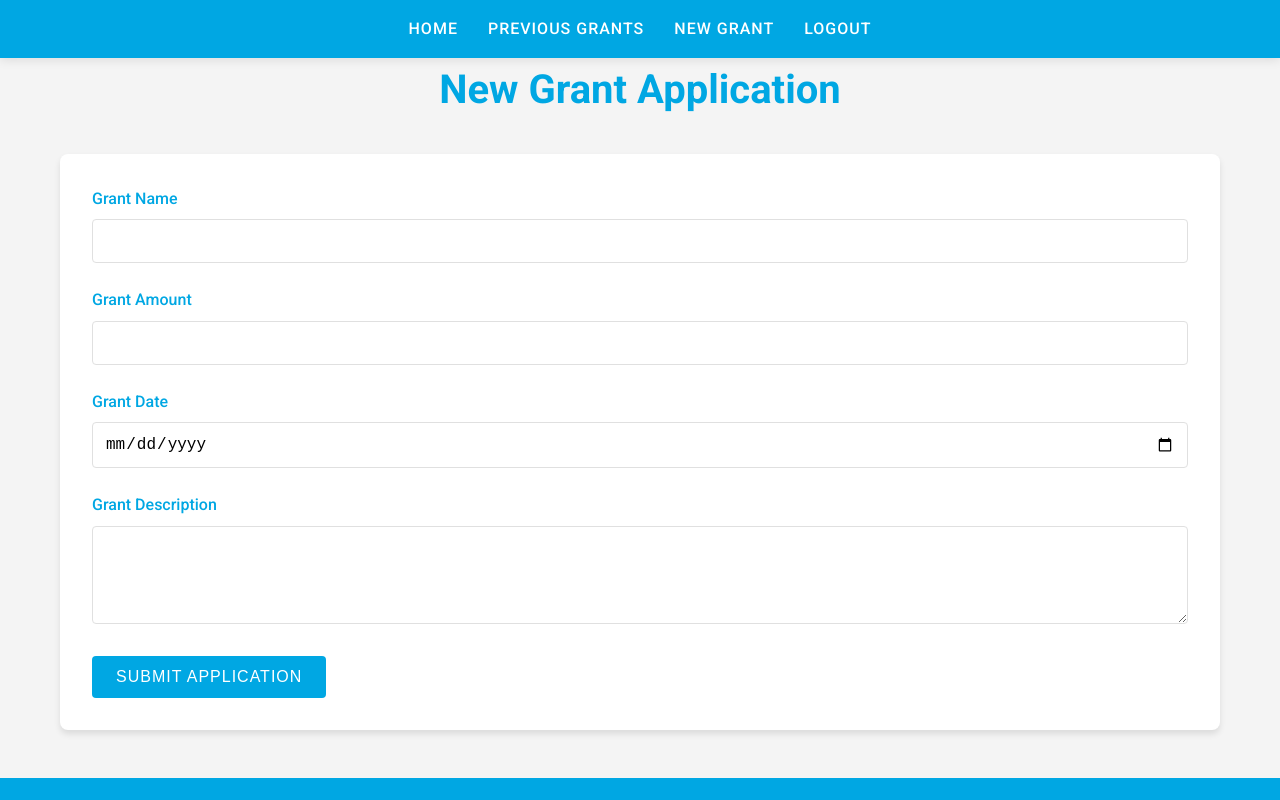
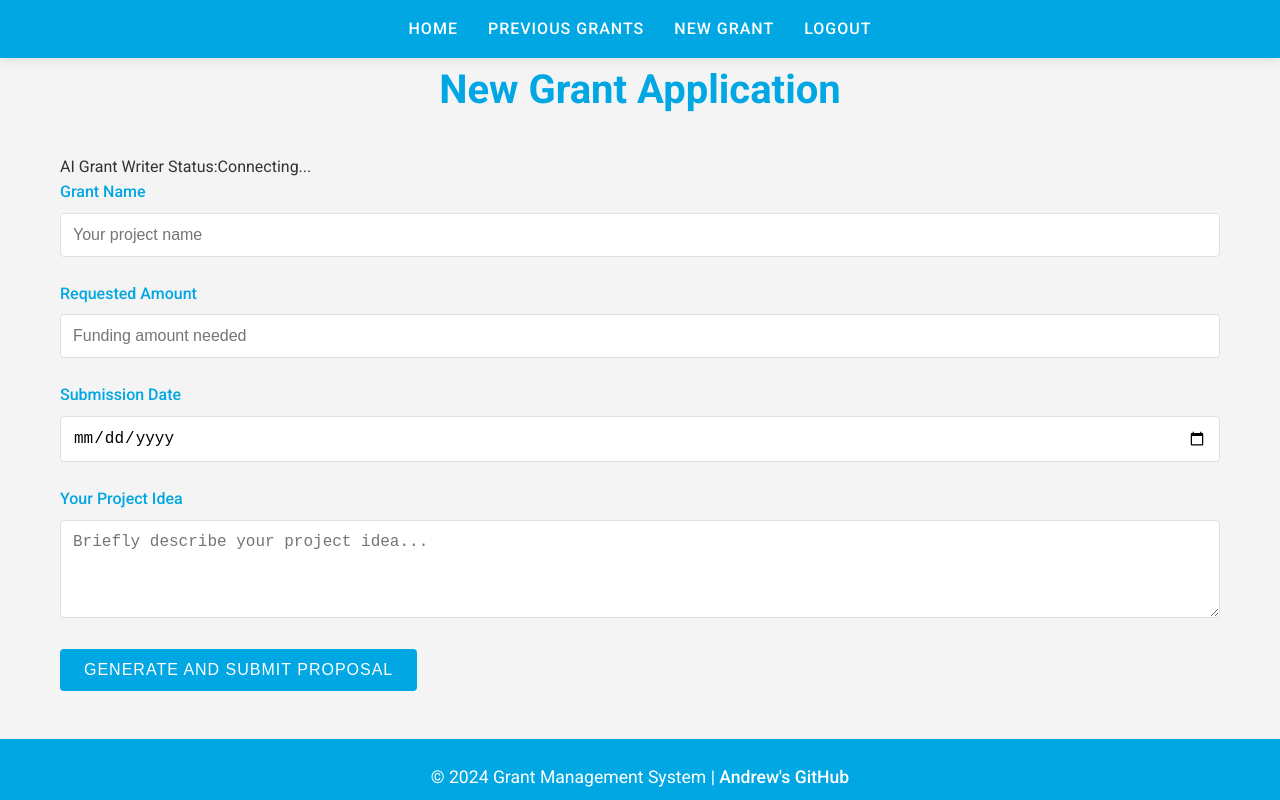
Before and after one commit to riverkusmon/cs260, a React (Vite) app: page /new-grant in a window 1280 px wide. Shown: the top 800 px of the page. Built offline with nearby package versions, Linux system fonts and the light colour scheme; no server answers; sample sign-in values are in the browser's storage.

Commit message:
am hitting my backend up for the grant genearation

```diff
--- a/src/pages/NewGrant.jsx
+++ b/src/pages/NewGrant.jsx
@@ -1,19 +1,73 @@
-import { useState } from 'react';
+import { useState, useEffect, useRef } from 'react';
 import { useNavigate } from 'react-router-dom';
+import ReactMarkdown from 'react-markdown';
 
 export default function NewGrant() {
     const navigate = useNavigate();
-    const [name, setName] = useState('');
-    const [amount, setAmount] = useState('');
-    const [date, setDate] = useState('');
-    const [description, setDescription] = useState('');
+    const [formData, setFormData] = useState({
+        name: '',
+        amount: '',
+        date: '',
+        idea: '',
+    });
+    const [generatedProposal, setGeneratedProposal] = useState('');
     const [submitting, setSubmitting] = useState(false);
     const [error, setError] = useState(null);
+    const [wsStatus, setWsStatus] = useState('Connecting...');
+    const [isWriting, setIsWriting] = useState(false);
+    const wsRef = useRef(null);
+    const proposalRef = useRef(null);
+    const formDataRef = useRef(formData);
 
-    const handleSubmit = async (e) => {
-        e.preventDefault();
+    useEffect(() => {
+        formDataRef.current = formData;
+    }, [formData]);
+
+    useEffect(() => {
+        connectWebSocket();
+        return () => cleanupWebSocket();
+    }, []);
+
+    useEffect(() => {
+        console.log(formData, "this is the data");
+    }, [formData]);
+
+    const connectWebSocket = () => {
+        const ws = new WebSocket('ws://localhost:4000');
+        wsRef.current = ws;
+
+        ws.onopen = () => {
+            console.log('Connected to WebSocket');
+            setWsStatus('Connected');
+        };
+
+        ws.onmessage = handleWebSocketMessage;
+
+        ws.onerror = () => {
+            console.log('WebSocket error - attempting reconnection');
+            setWsStatus('Reconnecting...');
+            setIsWriting(false);
+        };
+
+        ws.onclose = (event) => {
+            console.log('WebSocket closed:', event.code, event.reason);
+            setWsStatus('Disconnected');
+            setIsWriting(false);
+            setTimeout(connectWebSocket, 3000);
+        };
+    };
+
+    const cleanupWebSocket = () => {
+        if (wsRef.current?.readyState === WebSocket.OPEN) {
+            wsRef.current.close(1000, 'Component unmounting');
+        }
+    };
+
+    const submitGrantApplication = async (proposalText) => {
         setSubmitting(true);
         setError(null);
+        const currentFormData = formDataRef.current;
+        console.log(currentFormData, proposalText, "this is the data for the submission");
 
         try {
             const response = await fetch('/api/grants', {
@@ -22,71 +76,199 @@ export default function NewGrant() {
                     'Content-Type': 'application/json',
                 },
                 body: JSON.stringify({
-                    name,
-                    amount,
-                    date,
-                    description
+                    ...currentFormData,
+                    description: proposalText
                 }),
             });
 
             if (!response.ok) {
-                throw new Error('Failed to submit grant');
+                throw new Error(await response.text());
             }
 
             await response.json();
             navigate('/previous-grants');
         } catch (err) {
             setError(err.message);
-        } finally {
             setSubmitting(false);
         }
     };
 
+    const handleWebSocketMessage = (event) => {
+        try {
+            const data = JSON.parse(event.data);
+            switch (data.type) {
+                case 'AI_SUGGESTION':
+                    setGeneratedProposal(data.suggestion);
+                    if (proposalRef.current) {
+                        proposalRef.current.scrollTop = proposalRef.current.scrollHeight;
+                    }
+                    break;
+                case 'WRITING_COMPLETE':
+                    setIsWriting(false);
+                    submitGrantApplication(data.finalProposal || generatedProposal);
+                    break;
+                case 'ERROR':
+                    setError(data.message);
+                    setIsWriting(false);
+                    break;
+                default:
+                    console.log('Unknown message type:', data.type);
+            }
+        } catch (error) {
+            console.error('Error parsing WebSocket message:', error);
+            setIsWriting(false);
+        }
+    };
+
+    const handleInputChange = (e) => {
+        const { name, value } = e.target;
+        setFormData(prev => ({
+            ...prev,
+            [name]: value
+        }));
+    };
+
+    const handleWriteGrant = () => {
+        if (!formData.idea) {
+            setError('Please provide your grant idea first');
+            return;
+        }
+
+        setIsWriting(true);
+        setError(null);
+        setGeneratedProposal('');
+        console.log(formData, "this is the data for the grant inside of the handle write grant");
+
+        if (wsRef.current?.readyState === WebSocket.OPEN) {
+            const message = {
+                type: 'WRITE_GRANT',
+                projectIdea: formData.idea,
+                details: {
+                    name: formData.name,
+                    requestedAmount: formData.amount,
+                    proposalDate: formData.date
+                }
+            };
+            wsRef.current.send(JSON.stringify(message));
+        } else {
+            setError('Connection to grant writer not available');
+            setIsWriting(false);
+            connectWebSocket();
+        }
+    };
+
     return (
-        <main className="container fade-in">
-            <h1>New Grant Application</h1>
-            {error && <div className="error-message">{error}</div>}
-            <form className="card" onSubmit={handleSubmit}>
-                <label htmlFor="grantName">Grant Name</label>
+        <main className="container max-w-4xl mx-auto p-4 space-y-6">
+            <h1 className="text-3xl font-bold">New Grant Application</h1>
+
+            <div className="text-sm">
+                AI Grant Writer Status:
+                <span className={`ml-2 ${wsStatus === 'Connected' ? 'text-green-600' : 'text-red-600'}`}>
+                    {wsStatus}
+                </span>
+            </div>
+
+            {error && (
+                <div className="bg-red-100 border border-red-400 text-red-700 px-4 py-3 rounded">
+                    {error}
+                </div>
+            )}
+
+            <div className="space-y-6 bg-white shadow-md rounded px-8 pt-6 pb-8">
+                <div className="space-y-4">
+                    <div>
+                        <label className="block text-gray-700 text-sm font-bold mb-2" htmlFor="name">
+                            Grant Name
+                        </label>
                         <input
                             type="text"
-                    id="grantName"
-                    value={name}
-                    onChange={e => setName(e.target.value)}
+                            id="name"
+                            name="name"
+                            value={formData.name}
+                            onChange={handleInputChange}
                             required
+                            className="shadow appearance-none border rounded w-full py-2 px-3 text-gray-700 leading-tight focus:outline-none focus:shadow-outline"
+                            placeholder="Your project name"
                         />
+                    </div>
 
-                <label htmlFor="grantAmount">Grant Amount</label>
+                    <div>
+                        <label className="block text-gray-700 text-sm font-bold mb-2" htmlFor="amount">
+                            Requested Amount
+                        </label>
                         <input
                             type="number"
-                    id="grantAmount"
-                    value={amount}
-                    onChange={e => setAmount(e.target.value)}
+                            id="amount"
+                            name="amount"
+                            value={formData.amount}
+                            onChange={handleInputChange}
                             required
+                            className="shadow appearance-none border rounded w-full py-2 px-3 text-gray-700 leading-tight focus:outline-none focus:shadow-outline"
+                            min="0"
+                            placeholder="Funding amount needed"
                         />
+                    </div>
 
-                <label htmlFor="grantDate">Grant Date</label>
+                    <div>
+                        <label className="block text-gray-700 text-sm font-bold mb-2" htmlFor="date">
+                            Submission Date
+                        </label>
                         <input
                             type="date"
-                    id="grantDate"
-                    value={date}
-                    onChange={e => setDate(e.target.value)}
+                            id="date"
+                            name="date"
+                            value={formData.date}
+                            onChange={handleInputChange}
                             required
+                            className="shadow appearance-none border rounded w-full py-2 px-3 text-gray-700 leading-tight focus:outline-none focus:shadow-outline"
                         />
+                    </div>
 
-                <label htmlFor="grantDescription">Grant Description</label>
+                    <div>
+                        <label className="block text-gray-700 text-sm font-bold mb-2" htmlFor="idea">
+                            Your Project Idea
+                        </label>
                         <textarea
-                    id="grantDescription"
+                            id="idea"
+                            name="idea"
                             rows="4"
-                    value={description}
-                    onChange={e => setDescription(e.target.value)}
+                            value={formData.idea}
+                            onChange={handleInputChange}
                             required
+                            className="shadow appearance-none border rounded w-full py-2 px-3 text-gray-700 leading-tight focus:outline-none focus:shadow-outline"
+                            placeholder="Briefly describe your project idea..."
                         />
+                        <div className="mt-6">
+                            <button
+                                type="button"
+                                onClick={handleWriteGrant}
+                                disabled={isWriting || !formData.idea || submitting}
+                                className={`w-full bg-blue-500 hover:bg-blue-700 text-white font-bold py-2 px-4 rounded focus:outline-none focus:shadow-outline ${
+                                    (isWriting || !formData.idea || submitting) ? 'opacity-50 cursor-not-allowed' : ''
+                                }`}
+                            >
+                                {isWriting ? 'Writing and Submitting Proposal...' : 'Generate and Submit Proposal'}
+                            </button>
+                        </div>
+                    </div>
 
-                <button type="submit" disabled={submitting}>
-                    {submitting ? 'Submitting...' : 'Submit Application'}
-                </button>
-            </form>
+                    {(isWriting || generatedProposal) && (
+                        <div className="mt-6">
+                            <h3 className="text-lg font-semibold mb-2">
+                                Generated Proposal {isWriting && <span className="animate-pulse">...</span>}
+                            </h3>
+                            <div
+                                ref={proposalRef}
+                                className="bg-gray-50 p-4 rounded-lg max-h-96 overflow-y-auto"
+                            >
+                                <ReactMarkdown>
+                                    {generatedProposal || 'Starting to write...'}
+                                </ReactMarkdown>
+                            </div>
+                        </div>
+                    )}
+                </div>
+            </div>
         </main>
     );
 }
```
Lines whose indentation alone changed are shown as unchanged.
